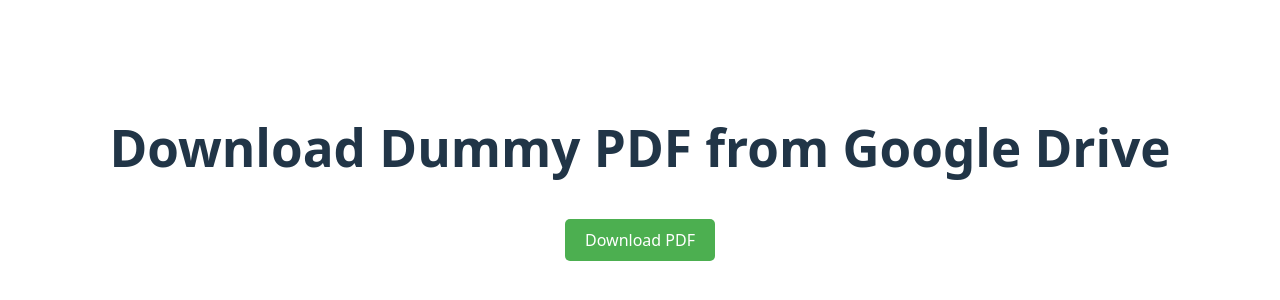
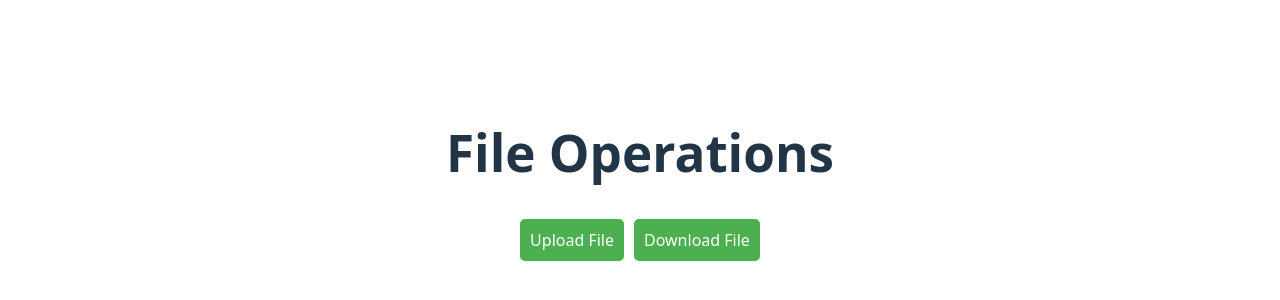
Before and after one commit to MANISHKENGUVA/blob, a Vue app: page / in a window 1280 px wide. Shown: the part 222-522 px from the top of the page. Built offline with nearby package versions, Linux system fonts and the light colour scheme.

Commit message:
ddddddddddddddddd

```diff
--- a/src/App.vue
+++ b/src/App.vue
@@ -1,48 +1,65 @@
 <template>
   <div>
-    <h1>Download Dummy PDF from Google Drive</h1>
-    <button @click="downloadFromDrive">Download PDF</button>
+    <h1>File Operations</h1>
+    <input type="file" ref="fileInput" @change="handleFileUpload" style="display: none" />
+    <button @click="triggerFileInput">Upload File</button>
+    <button @click="downloadFile">Download File</button>
+    <p v-if="fileMetadata">
+      <strong>File Name:</strong> {{ fileMetadata.name }} <br />
+      <strong>File Type:</strong> {{ fileMetadata.type }} <br />
+      <strong>File Size:</strong> {{ fileMetadata.size }} bytes <br />
+    </p>
   </div>
 </template>
 
 <script>
 export default {
+  data() {
+    return {
+      fileMetadata: null,
+    };
+  },
   methods: {
-    downloadFromDrive() {
-      // Google Drive file ID from the URL you provided
-      const fileId = "13nrItpG_p_evAkfzUO2zd-FcViXprXx1";  // Your File ID
-      const downloadUrl = `https://drive.google.com/uc?export=download&id=${fileId}`;
-
-      // Check if the browser is Safari
-      const isSafari = /^((?!chrome|android).)*safari/i.test(navigator.userAgent);
-
-      // If it's Safari, open in a new tab
-      if (isSafari) {
-        window.open(downloadUrl, "_blank");
-      } else {
-        // If not Safari, use the standard download method
-        const link = document.createElement("a");
-        link.href = downloadUrl;
-        link.download = "dummy.pdf"; // The name you want the file to have when downloaded
-        document.body.appendChild(link);
-        link.click();
-        document.body.removeChild(link);
+    // Triggering hidden file input
+    triggerFileInput() {
+      this.$refs.fileInput.click();
+    },
+    // Handling file upload
+    handleFileUpload(event) {
+      const file = event.target.files[0];
+      if (file) {
+        this.fileMetadata = {
+          name: file.name,
+          type: file.type,
+          size: file.size,
+          lastModified: new Date(file.lastModified),
+        };
       }
-    }
-  }
+    },
+    // Downloading file
+    downloadFile() {
+      const content = "Sample text content for download";
+      const mime = "text/plain";
+      const blob = new Blob([content], { type: mime });
+      const link = document.createElement("a");
+      link.href = URL.createObjectURL(blob);
+      link.download = "sample.txt";
+      link.click();
+      URL.revokeObjectURL(link.href);
+    },
+  },
 };
 </script>
 
 <style scoped>
 button {
-  margin: 10px;
-  padding: 10px 20px;
-  background-color: #4CAF50;
+  margin: 5px;
+  padding: 10px;
+  background-color: #4caf50;
   color: white;
   border: none;
+  border-radius: 5px;
   cursor: pointer;
-  font-size: 16px;
-  border-radius: 5px;
 }
 button:hover {
   background-color: #45a049;
```
